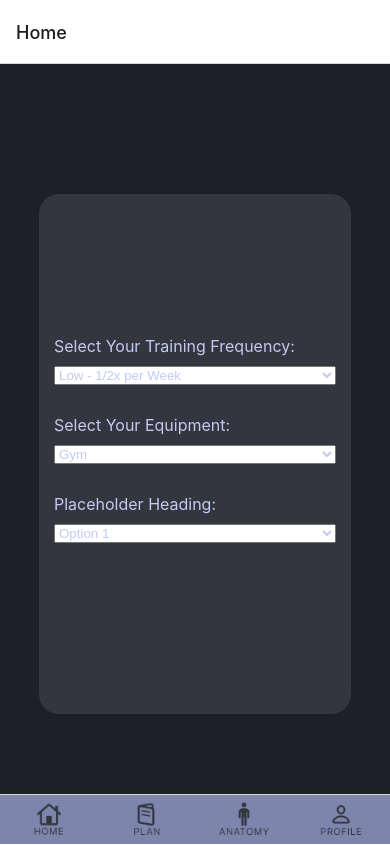
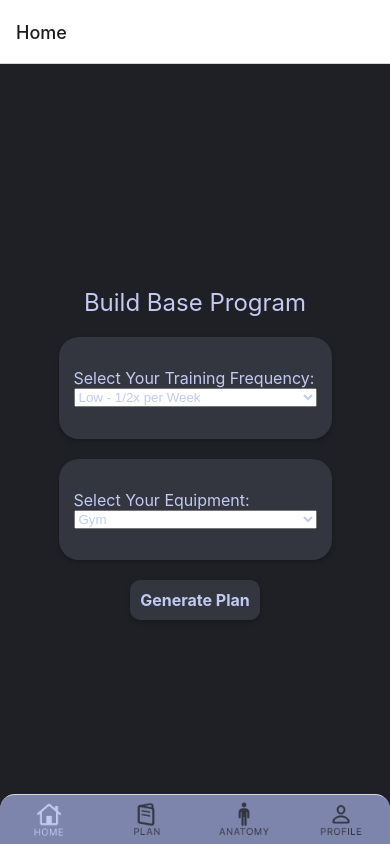
Before and after one commit to st20179232/HypertrophyCoachingApp, a React Native app: screen /Home in a window 390 px wide. Built offline with nearby package versions, Linux system fonts and the light colour scheme.

Commit message:
changed front page style, edited nav bar and alterations on learn page

```diff
--- a/screens/Home.js
+++ b/screens/Home.js
@@ -1,40 +1,18 @@
 import React, { useState } from 'react';
-import { View, Text, StyleSheet } from 'react-native';
+import { View, Text, StyleSheet, TouchableOpacity } from 'react-native';
 import { Picker } from '@react-native-picker/picker';
 
 const WorkoutPlanBox = () => {
   const [frequency, setFrequency] = useState('option1');
   const [equipment, setEquipment] = useState('option1');
-  const [focus, setFocus] = useState(Array(3).fill(''));
 
-  const focusPickers = Array(3).fill(null).map((_, index) => (
-    <Picker
-      key={index}
-      selectedValue={focus[index]}
-      onValueChange={(itemValue) => {
-        const newFocus = [...focus];
-        newFocus[index] = itemValue;
-        setFocus(newFocus);
-      }}
-      style={styles.picker}
-    >
-      <Picker.Item label="Option 1" value="option1" />
-      <Picker.Item label="Option 2" value="option2" />
-      <Picker.Item label="Option 3" value="option3" />
-    </Picker>
-  ));
-
-  let numberOfPickers;
-  if (frequency === 'option1') {
-    numberOfPickers = 1;
-  } else if (frequency === 'option2') {
-    numberOfPickers = 2;
-  } else if (frequency === 'option3') {
-    numberOfPickers = 3;
-  }
+  const handleButtonPress = () => {
+    console.log('Button pressed');
+  };
 
   return (
     <View style={styles.container}>
+      <Text style={styles.heading}>Build Base Program</Text>
       <View style={styles.roundedRectangle}>
         <Text style={styles.text}>Select Your Training Frequency: </Text>
         <Picker
@@ -46,7 +24,9 @@ const WorkoutPlanBox = () => {
           <Picker.Item label="Medium - 3x per Week" value="option2" />
           <Picker.Item label="High - 4/5x per Week" value="option3" />
         </Picker>
+      </View>
 
+      <View style={styles.roundedRectangle}>
         <Text style={styles.text}>Select Your Equipment: </Text>
         <Picker
           selectedValue={equipment}
@@ -57,9 +37,11 @@ const WorkoutPlanBox = () => {
           <Picker.Item label="Free Weights" value="option2" />
           <Picker.Item label="Band Only" value="option3" />
         </Picker>
-        <Text style={styles.text}>Placeholder Heading: </Text>
-        {focusPickers.slice(0, numberOfPickers)}
+
       </View>
+      <TouchableOpacity style={styles.button} onPress={handleButtonPress}>
+        <Text style={styles.buttonTextStyle}>Generate Plan</Text>
+      </TouchableOpacity>
     </View>
   );
 }
@@ -71,22 +53,56 @@ const styles = StyleSheet.create({
     alignItems: 'center',
     justifyContent: 'center',
   },
+  heading: {
+    fontSize: 24,
+    color: '#C2CAF2',
+    marginBottom: 20,
+    textAlign: 'left',
+  },
   roundedRectangle: {
-    width: '80%', // Adjust as needed
-    aspectRatio: 3/5,
+    width: '70%', // Adjust as needed
+    height: '13%', // Adjust as needed
     backgroundColor: '#33363F',
     borderRadius: 20,
     justifyContent: 'center',
     padding: 15,
+    marginBottom: 20, // Add some margin at the bottom
+    shadowColor: "#000",
+    shadowOffset: {
+      width: 0,
+      height: 2
+    },
+    shadowOpacity: 0.25,
+    shadowRadius: 4,
+    elevation: 5
   },
   text: {
     color: '#C2CAF2',
     fontSize: 16,
-    marginBottom: 10,
+    marginBottom: 0,
   },
   picker: {
     color: '#C2CAF2',
-    marginBottom: 30,
+    marginBottom: 0,
+  },
+  button: {
+    backgroundColor: "#33363F",
+    borderRadius: 10,
+    padding: 10,
+    shadowColor: "#000",
+    shadowOffset: {
+      width: 0,
+      height: 2
+    },
+    shadowOpacity: 0.25,
+    shadowRadius: 4,
+    elevation: 5
+  },
+  buttonTextStyle: {
+    color: "#C2CAF2",
+    fontSize: 16,
+    fontWeight: "bold",
+    textAlign: "center"
   },
 });
 
--- a/screens/Learn.js
+++ b/screens/Learn.js
@@ -244,7 +244,13 @@ export default function Learn() {
       <TouchableOpacity style={styles.forearmArea1} onPress={handleForearmClick} />
       <TouchableOpacity style={styles.forearmArea2} onPress={handleForearmClick} />
       <TouchableOpacity style={styles.calvesArea} onPress={handleCalvesClick} />
+
+      <View style={styles.roundedRectangle}>
+        <Text style={styles.text}>Click a muscle to learn more.</Text>
+      </View>
     </View>
+
+
   );
 }
 
@@ -271,7 +277,6 @@ const styles = StyleSheet.create({
       elevation: 5
     },
     closeButton: {
-      backgroundColor: "#F194FF",
       borderRadius: 10,
       padding: 10,
       elevation: 2
@@ -308,6 +313,7 @@ const styles = StyleSheet.create({
   chart: {
     width: '65%',  // Adjust as needed
     height: '65%',  // Adjust as needed
+    marginBottom: 30,  // Add some margin at the bottom
   },
   flipButtonContainer: {
     position: 'absolute',
@@ -324,8 +330,6 @@ const styles = StyleSheet.create({
     left: '39%',  // Adjust as needed
     width: '22%',  // Adjust as needed
     height: '6%',  // Adjust as needed
-    borderColor: 'red',
-    borderWidth: 2,
   },
   deltArea1: {
     position: 'absolute',
@@ -333,8 +337,6 @@ const styles = StyleSheet.create({
     left: '30%',  // Adjust as needed
     width: '9%',  // Adjust as needed
     height: '5%',  // Adjust as needed
-    borderColor: 'red',
-    borderWidth: 2,
   },
   deltArea2: {
     position: 'absolute',
@@ -342,8 +344,6 @@ const styles = StyleSheet.create({
     left: '60%',  // Adjust as needed
     width: '9%',  // Adjust as needed
     height: '5%',  // Adjust as needed
-    borderColor: 'red',
-    borderWidth: 2,
   },
   bicepArea1: {
     position: 'absolute',
@@ -351,8 +351,6 @@ const styles = StyleSheet.create({
     left: '28%',  // Adjust as needed
     width: '9%',  // Adjust as needed
     height: '6%',  // Adjust as needed
-    borderColor: 'red',
-    borderWidth: 2,
   },
   bicepArea2: {
     position: 'absolute',
@@ -360,8 +358,6 @@ const styles = StyleSheet.create({
     left: '62%',  // Adjust as needed
     width: '9%',  // Adjust as needed
     height: '6%',  // Adjust as needed
-    borderColor: 'red',
-    borderWidth: 2,
   },
   forearmArea1: {
     position: 'absolute',
@@ -369,8 +365,6 @@ const styles = StyleSheet.create({
     left: '24%',  // Adjust as needed
     width: '9%',  // Adjust as needed
     height: '6%',  // Adjust as needed
-    borderColor: 'red',
-    borderWidth: 2,
   },
   forearmArea2: {
     position: 'absolute',
@@ -378,8 +372,6 @@ const styles = StyleSheet.create({
     left: '67%',  // Adjust as needed
     width: '9%',  // Adjust as needed
     height: '6%',  // Adjust as needed
-    borderColor: 'red',
-    borderWidth: 2,
   },
   absArea: {
     position: 'absolute',
@@ -387,8 +379,6 @@ const styles = StyleSheet.create({
     left: '41%',  // Adjust as needed
     width: '18%',  // Adjust as needed
     height: '10%',  // Adjust as needed
-    borderColor: 'red',
-    borderWidth: 2,
   },
   quadsArea: {
     position: 'absolute',
@@ -396,8 +386,6 @@ const styles = StyleSheet.create({
     left: '36%',  // Adjust as needed
     width: '28%',  // Adjust as needed
     height: '13%',  // Adjust as needed
-    borderColor: 'red',
-    borderWidth: 2,
   },
   upperBackArea: {
     position: 'absolute',
@@ -405,8 +393,6 @@ const styles = StyleSheet.create({
     left: '39%',  // Adjust as needed
     width: '23%',  // Adjust as needed
     height: '8%',  // Adjust as needed
-    borderColor: 'red',
-    borderWidth: 2,
   },
   latsArea: {
     position: 'absolute',
@@ -414,8 +400,6 @@ const styles = StyleSheet.create({
     left: '38%',  // Adjust as needed
     width: '25%',  // Adjust as needed
     height: '9%',  // Adjust as needed
-    borderColor: 'red',
-    borderWidth: 2,
   },
   tricepArea1: {
     position: 'absolute',
@@ -423,8 +407,6 @@ const styles = StyleSheet.create({
     left: '28%',  // Adjust as needed
     width: '9%',  // Adjust as needed
     height: '6%',  // Adjust as needed
-    borderColor: 'red',
-    borderWidth: 2,
   },
   tricepArea2: {
     position: 'absolute',
@@ -432,8 +414,6 @@ const styles = StyleSheet.create({
     left: '63%',  // Adjust as needed
     width: '9%',  // Adjust as needed
     height: '6%',  // Adjust as needed
-    borderColor: 'red',
-    borderWidth: 2,
   },
   glutesArea: {
     position: 'absolute',
@@ -441,8 +421,6 @@ const styles = StyleSheet.create({
     left: '38%',  // Adjust as needed
     width: '25%',  // Adjust as needed
     height: '8%',  // Adjust as needed
-    borderColor: 'red',
-    borderWidth: 2,
   },
   hamstringsArea: {
     position: 'absolute',
@@ -450,8 +428,6 @@ const styles = StyleSheet.create({
     left: '38%',  // Adjust as needed
     width: '25%',  // Adjust as needed
     height: '10%',  // Adjust as needed
-    borderColor: 'red',
-    borderWidth: 2,
   },
   calvesArea: {
     position: 'absolute',
@@ -459,7 +435,28 @@ const styles = StyleSheet.create({
     left: '38%',  // Adjust as needed
     width: '25%',  // Adjust as needed
     height: '10%',  // Adjust as needed
-    borderColor: 'red',
-    borderWidth: 2,
+  },
+  roundedRectangle: {
+    width: '60%', // Adjust as needed
+    height: '6%', // Adjust as needed
+    backgroundColor: '#33363F',
+    borderRadius: 15,
+    justifyContent: 'center',
+    padding: 15,
+    marginBottom: 20, // Add some margin at the bottom
+    shadowColor: "#000",
+    shadowOffset: {
+      width: 0,
+      height: 2
+    },
+    shadowOpacity: 0.25,
+    shadowRadius: 4,
+    elevation: 5
+  },
+  text: {
+    color: '#C2CAF2',
+    fontSize: 16,
+    marginBottom: 0,
+    textAlign: 'center',
   },
 });
--- a/screens/navbar.js
+++ b/screens/navbar.js
@@ -11,6 +11,10 @@ import HomeIcon from '../assets/Home.png';
 import ProgramIcon from '../assets/Program.png';
 import LearnIcon from '../assets/Learn.png';
 import AccountIcon from '../assets/Profile.png';
+import homeSelected from '../assets/HomeS.png';
+import programSelected from '../assets/ProgramS.png';
+import learnSelected from '../assets/LearnS.png';
+import accountSelected from '../assets/ProfileS.png';
 
 const Tab = createBottomTabNavigator();
 
@@ -22,13 +26,13 @@ export default function NavBar() {
           let icon;
 
           if (route.name === 'Home') {
-            icon = HomeIcon;
+            icon = focused ? homeSelected : HomeIcon;
           } else if (route.name === 'Program') {
-            icon = ProgramIcon;
+            icon = focused ? programSelected : ProgramIcon;
           } else if (route.name === 'Learn') {
-            icon = LearnIcon;
+            icon = focused ? learnSelected : LearnIcon;
           } else if (route.name === 'Account') {
-            icon = AccountIcon;
+            icon = focused ? accountSelected : AccountIcon;
           }
 
           // You can return any component that you like here!
@@ -45,6 +49,8 @@ export default function NavBar() {
           height: 50,
           backgroundColor: '#7D85AD',
           padding: 3,
+          borderTopLeftRadius: 15,
+          borderTopRightRadius: 15,
         },
       })}
     >
```
Lines whose indentation alone changed are shown as unchanged.
